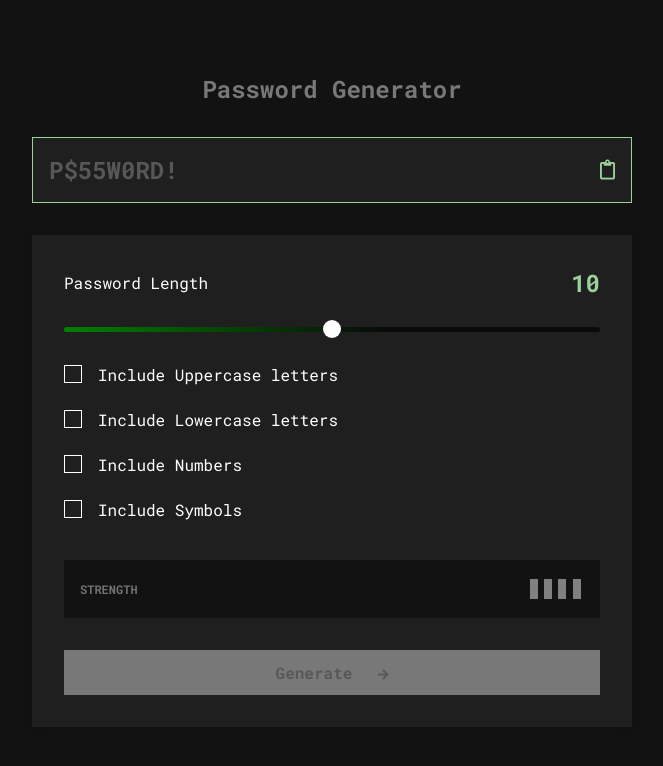
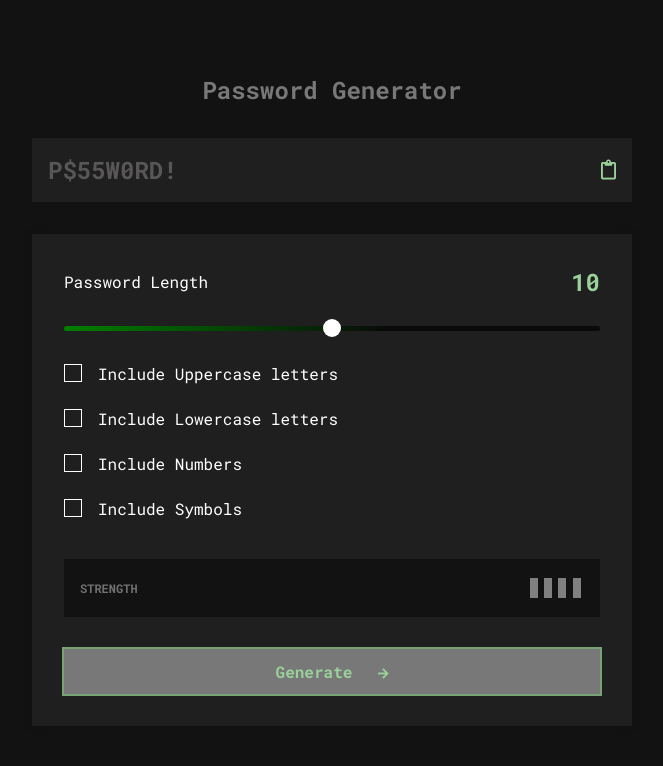
Before and after one commit to Toumari/Password-Generator, a plain HTML site: page index.html in a window 1280 px wide. In both pictures the pointer is over the button "Generate". Shown: the whole page, without its empty margins (308-971 px from the left). Drawn offline with Linux system fonts and the light colour scheme.

Commit message:
button styling

```diff
--- a/style.css
+++ b/style.css
@@ -47,13 +47,16 @@ body {
   justify-content: space-between;
   align-items: center;
   margin: 2rem auto;
-  border: 1px solid rgb(154, 208, 154);
   background-color: #1f1f1f;
   color: rgb(88, 86, 86);
   padding: 1rem;
   width: clamp(200px, 100%, 600px);
   text-align: center;
   font-weight: bold;
+}
+
+.password-field:focus {
+  border: 1px solid rgb(154, 208, 154);
 }
 
 /* Clipboard Styles */
@@ -175,7 +178,10 @@ button {
 }
 
 button:hover {
-  background-color: rgb(119, 163, 119);
+  outline: 2px solid rgb(119, 163, 119);
+  background-color: transparent;
+  color: rgb(154, 208, 154);
+  font-weight: 700;
 }
 
 button:disabled {
```
